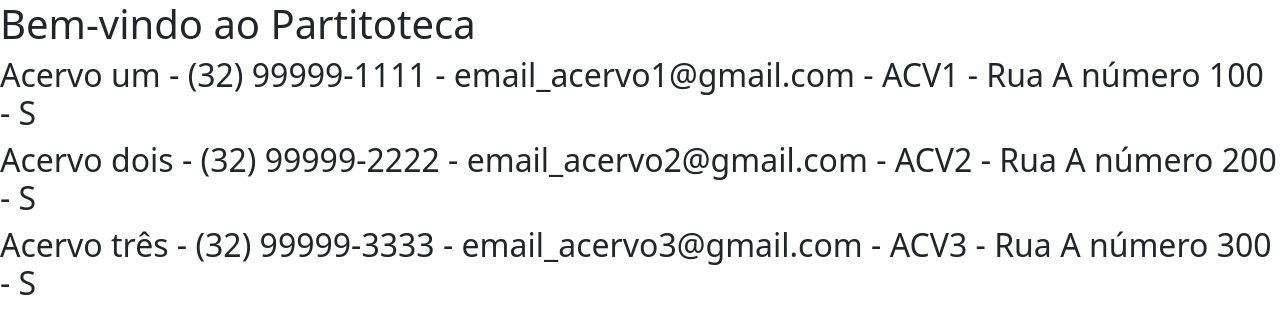
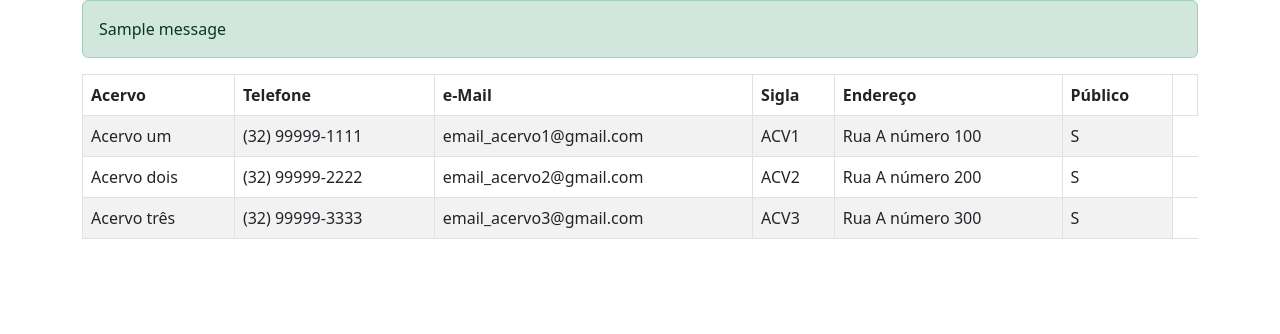
Before and after one commit to carlos-romanelli/Partitoteca, a Flask app: page / in a window 1280 px wide. Shown: the top 334 px of the page. Run offline with Flask 3, Linux system fonts and the light colour scheme; one stand-in notice (Sample message) is shown; some libraries are stand-ins or nearby versions.

Commit message:
Atualizando e criando a branch desenvolvimento

```diff
--- a/app.py
+++ b/app.py
@@ -1,4 +1,4 @@
-from flask import Flask, render_template, request, redirect
+from flask import Flask, render_template, request, redirect, session, flash, url_for
 from flask_sqlalchemy import SQLAlchemy
 
 
@@ -19,8 +19,8 @@ class Acervo:
         self.publico = publico
 
 
-
 app = Flask(__name__)
+app.secret_key = 'mozart'
 
 # Instanciando o banco de dados. Conecta a aplicação ao banco de dados
 # string de conexão. Permite a migração para outros bancos de dados
@@ -50,6 +50,11 @@ def index():
 
 @app.route('/novo_usuario')
 def novo_usuario():
+
+# Testando se o usuário está logado
+    if 'usuario_logado' not in session or session['usuario_logado'] == None:
+        return redirect(url_for('login', proxima=url_for('novo_usuario')))
+
     return render_template('novo_usuario.html', titulo1='Dados do Acervo', titulo2='Dados do Usuário')
 
 
@@ -64,11 +69,36 @@ def cria_acervo():
 
     acervo = Acervo(descricao_acervo, telefone_acervo, email_acervo, sigla, localizacao, publico)
     acervos = lista.append(acervo)
-    return redirect('/')
+    return redirect(url_for('index'))
 
 
 @app.route('/cria_usuario', methods=['POST',])
 def cria_usuario():
     pass
 
+@app.route('/login')
+def login():
+    proxima = request.args.get('proxima')
+    return render_template('login.html', proxima=proxima)
+
+# Faz o login do usuário
+@app.route('/autenticar', methods=['POST',])
+def autenticar():
+
+    if '123456' == request.form['senha']:
+        session['usuario_logado'] = request.form['usuario']
+        flash(session['usuario_logado'] + ' logado com sucesso!')
+        proxima_pagina = request.form['proxima']
+        return redirect(proxima_pagina)
+    else:
+        flash('Usuário não logado!')
+        return redirect(url_for('login'))
+
+# Faz o logout do usuário
+@app.route('/logout')
+def logout():
+    session['usuario_logado'] = None
+    flash('Logout efetuado com sucesso!')
+    return redirect(url_for('index'))
+
 app.run(debug=True)
--- a/templates/index.html
+++ b/templates/index.html
@@ -1,13 +1,35 @@
 {% extends "template.html" %}
 {% block conteudo %}
-<body>
 
-    <h1> {{titulo}} </h1>
-        {% for acervo in acervos %}
-         <tr>
-            <h2> {{ acervo.descricao_acervo }} -  {{ acervo.telefone_acervo }} - {{ acervo.email_acervo }} - {{ acervo.sigla }} -
-                {{ acervo.localizacao }} - {{ acervo.publico }} </h2>
-         </tr>
-        {% endfor %}
+    <table class="table table-striped table-responsive table-bordered">
+        <thead class="thead-default">
+                <tr>
+                    <th>Acervo</th>
+                    <th>Telefone</th>
+                    <th>e-Mail</th>
+                    <th>Sigla</th>
+                    <th>Endereço</th>
+                    <th>Público</th>
+                    <th></th>
+                </tr>
+        </thead>
+        <tbody>
+            {% for acervo in acervos %}
+                <tr>
+                    <td>{{acervo.descricao_acervo}}</td>
+                    <td>{{acervo.telefone_acervo}}</td>
+                    <td>{{acervo.email_acervo}}</td>
+                    <td>{{acervo.sigla}}</td>
+                    <td>{{acervo.localizacao}}</td>
+                    <td>{{acervo.publico}}</td>
+
+
+                </tr>
+
+            {%endfor%}
+
+        </tbody>
+    </table>
+
 
 {% endblock %}
--- a/templates/novo_usuario.html
+++ b/templates/novo_usuario.html
@@ -4,7 +4,7 @@
       <div class="page-header">
           <h1>{{ titulo1 }}</h1>
       </div>
-      <form action="/cria_acervo" method='post'>
+      <form action="{{ url_for('cria_acervo') }}" method='post'>
         <fieldset>
           <div class="form-group">
             <label for="descricao_acervo">Nome do Acervo</label>
--- a/templates/template.html
+++ b/templates/template.html
@@ -7,9 +7,23 @@
     <link rel="stylesheet" href="{{ url_for('static', filename='bootstrap.css')}}">
 </head>
 <body>
+<div class="container">
+
+<!-- CÓDIGO PARA FAZER APARECEREM AS MENSAGENS DA FUNÇÃO FLASH-->
+    {% with messages = get_flashed_messages() %}
+        {% if messages %}
+            <ul id="messages" class="list-unstyled">
+            {% for message in messages %}
+                <li class="alert alert-success">{{ message }}</li>
+            {% endfor %}
+            </ul>
+        {% endif %}
+    {% endwith %}
+
 
 {% block conteudo %} {% endblock %}
 
+    </div>
 
 </body>
 </html>
```
Also changed, not shown: templates/login.html (added, +12 -0 lines).
